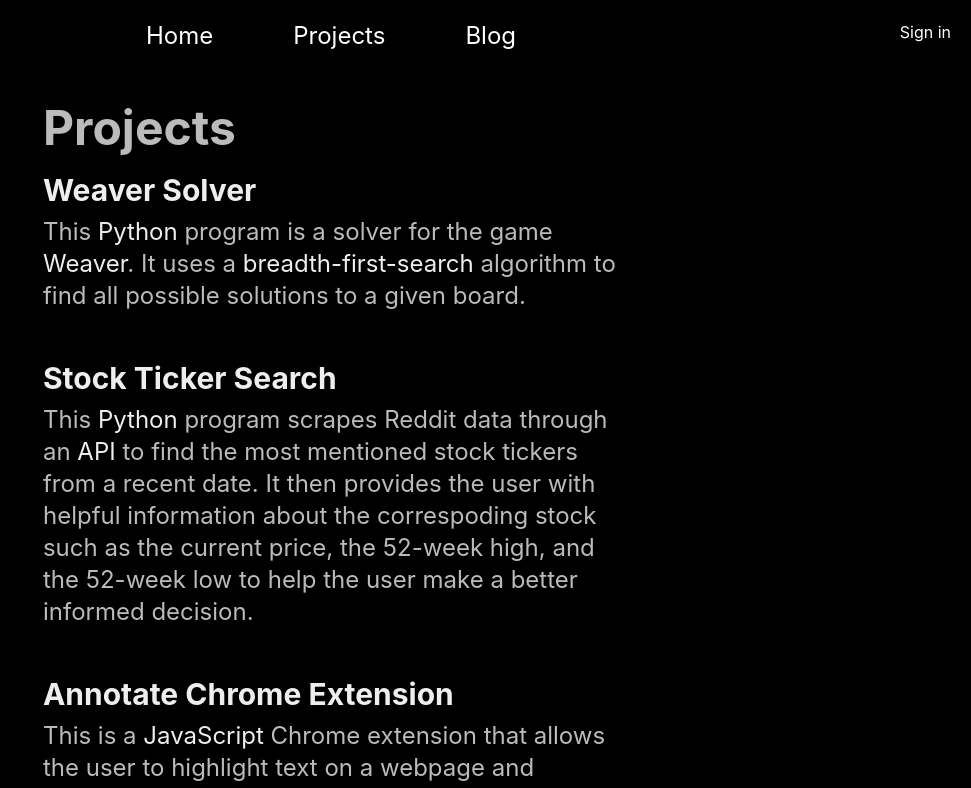
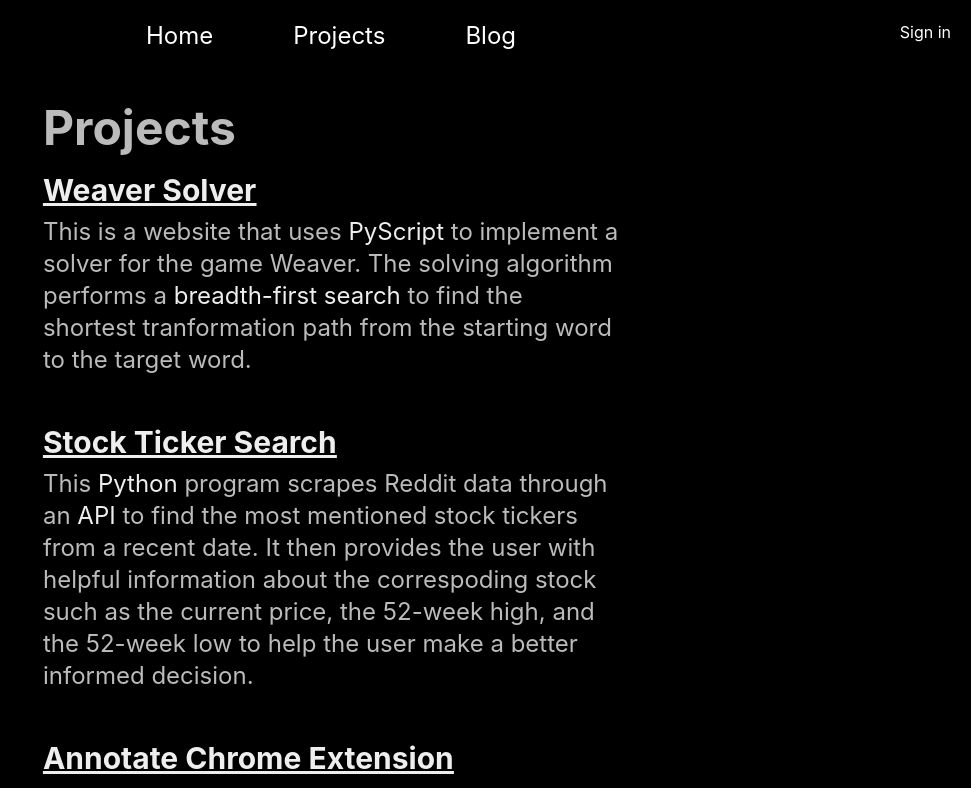
Before and after one commit to dakotasouth/myportweb, a Next.js app: page /projects in a window 1280 px wide. Shown: the top 788 px of the page, without its empty margins (309-1280 px from the left). Built offline with nearby package versions, Linux system fonts and the light colour scheme; no server answers.

Commit message:
Added new links and styling

```diff
--- a/app/projects/page.tsx
+++ b/app/projects/page.tsx
@@ -3,14 +3,15 @@ export default function Page() {
         <section className="min-w-0 m-auto mx-auto max-w-7xl font-inter">
             <h2 className="text-5xl font-bold text-secondary font-inter">Projects</h2>
             <div className="py-5">
-                <h3 className='text-3xl font-bold text-primary'>Weaver Solver</h3>
+                <h3 className='text-3xl font-bold underline text-primary'><a href="https://weaversolver.tech/" target="_blank">Weaver Solver</a></h3>
                 <div className="py-2 text-2xl text-secondary font-inter">
-                    This <span className="text-primary">Python</span> program is a solver for the game <a className='text-primary' href='https://wordwormdormdork.com/'>Weaver</a>.
-                    It uses a <span className="text-primary">breadth-first-search</span> algorithm to find all possible solutions to a given board.
+                    This is a website that uses <span className='text-primary'>PyScript</span> to implement a solver for the game <a href="https://wordwormdormdork.com/">Weaver</a>.
+                    The solving algorithm performs a <span className='text-primary'>breadth-first search</span> to find the shortest tranformation path from the
+                    starting word to the target word.
                 </div>
             </div>
             <div className="py-5">
-                <h3 className='text-3xl font-bold text-primary'><a href="https://github.com/dakotasouth/stock-ticker-search">Stock Ticker Search</a></h3>
+                <h3 className='text-3xl font-bold underline text-primary'><a href="https://github.com/dakotasouth/stock-ticker-search" target="_blank">Stock Ticker Search</a></h3>
                 <div className="py-2 text-2xl text-secondary font-inter">
                     This <span className="text-primary">Python</span> program scrapes Reddit data through an
                     <span className="text-primary"> API</span> to find the most mentioned stock tickers from a recent date. It then provides the user with
@@ -19,7 +20,7 @@ export default function Page() {
                 </div>
             </div>
             <div className="py-5">
-                <h3 className='text-3xl font-bold text-primary'><a href="https://github.com/dakotasouth/shared-pages-chrome-extension">Annotate Chrome Extension</a></h3>
+                <h3 className='text-3xl font-bold underline text-primary'><a href="https://github.com/dakotasouth/shared-pages-chrome-extension" target="_blank">Annotate Chrome Extension</a></h3>
                 <div className="py-2 text-2xl text-secondary font-inter">
                     This is a <span className="text-primary">JavaScript</span> Chrome extension that
                     allows the user to highlight text on a webpage and bookmark with the annotations.
--- a/package.json
+++ b/package.json
@@ -10,6 +10,7 @@
   },
   "dependencies": {
     "@next/font": "13.0.7",
+    "bootstrap": "^5.2.3",
     "eslint": "8.30.0",
     "eslint-config-next": "^13.1.6",
     "gray-matter": "^4.0.3",
```
Also changed, not shown: 1 other file (tests, documents, lock files or other folders).
